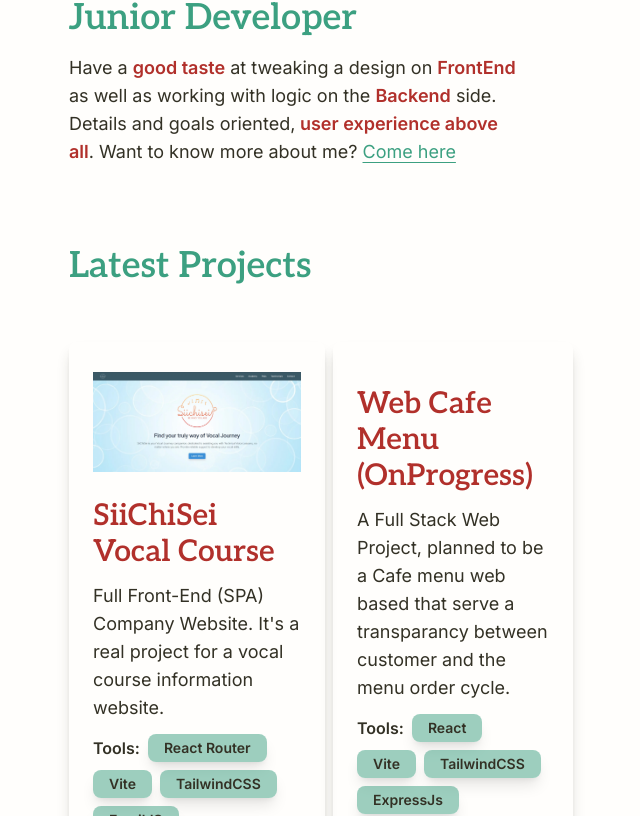
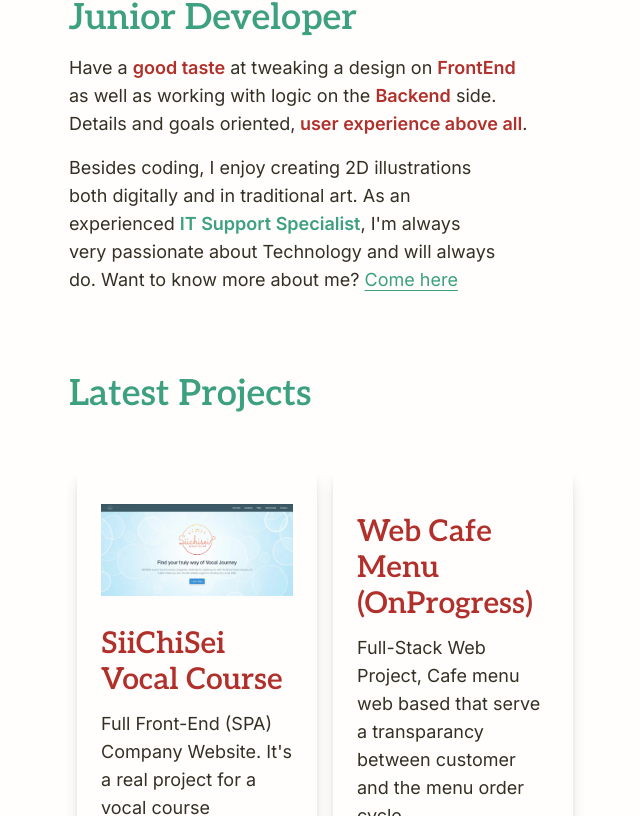
Before and after one commit to andi-ramadhan/andiramadhan.github.io, a React (Vite) app: page / in a window 1280 px wide. Shown: the part 1004-1820 px from the top of the page, without its empty margins (315-955 px from the left). Built offline with nearby package versions, Linux system fonts and the light colour scheme.

Commit message:
Adding more in description

```diff
--- a/src/pages/Home/components/AboutBrief.jsx
+++ b/src/pages/Home/components/AboutBrief.jsx
@@ -25,7 +25,20 @@ const AboutBrief = () => {
           >
             Have a <span className="font-semibold text-my-red">good taste</span> at tweaking a design on <span className="font-semibold text-my-red">FrontEnd</span> as well as
             working with logic on the <span className="font-semibold text-my-red"> Backend</span> side. Details and goals oriented,
-            <span className="font-semibold text-my-red"> user experience above all</span>. Want to know more about me? <Link to={'/about'} className="text-my-cyan underline underline-offset-4">Come here</Link>
+            <span className="font-semibold text-my-red"> user experience above all</span>.
+          </motion.p>
+
+          <motion.p
+            initial= {{ opacity: 0, y: 20 }}
+            whileInView= {{ opacity: 1, y: 0 }}
+            transition={{ duration: 0.3, delay: 0.5}}
+            viewport={{ once: true }}
+            className="text-balance md:text-lg"
+          >
+            Besides coding, I enjoy creating 2D illustrations both digitally and in traditional art.
+            As an experienced <span className="font-semibold text-my-cyan">IT Support Specialist</span>,
+            I'm always very passionate about Technology and will always do.
+            Want to know more about me? <Link to={'/about'} className="text-my-cyan underline underline-offset-4">Come here</Link>
           </motion.p>
         </div>
         <div className="flex flex-col gap-4">
@@ -41,7 +54,7 @@ const AboutBrief = () => {
 
           <div className="flex flex-wrap">
             <motion.div
-              className="w-full md:w-1/2 mb-4"
+              className="w-full md:w-1/2 md:px-2 mb-5"
               initial= {{ opacity: 0, y: 20 }}
               whileInView= {{ opacity: 1, y: 0 }}
               transition={{ duration: 0.3, delay: 0.9}}
@@ -60,7 +73,7 @@ const AboutBrief = () => {
             </motion.div>
 
             <motion.div
-              className="w-full md:w-1/2 px-2 mb-4"
+              className="w-full md:w-1/2 md:px-2 mb-5"
               initial= {{ opacity: 0, y: 20 }}
               whileInView= {{ opacity: 1, y: 0 }}
               transition={{ duration: 0.3, delay: 1}}
@@ -69,7 +82,7 @@ const AboutBrief = () => {
               <ProjectCardSmall
                 imgSrc="/assets/webcafe.webp"
                 title="Web Cafe Menu (OnProgress)"
-                desc="A Full Stack Web Project, planned to be a Cafe menu web based
+                desc="Full-Stack Web Project, Cafe menu web based
                     that serve a transparancy between customer and the menu order cycle."
                 tags={[
                   { child: 'React' }, { child: 'Vite' }, { child: 'TailwindCSS' }, { child: 'ExpressJs' },
```
